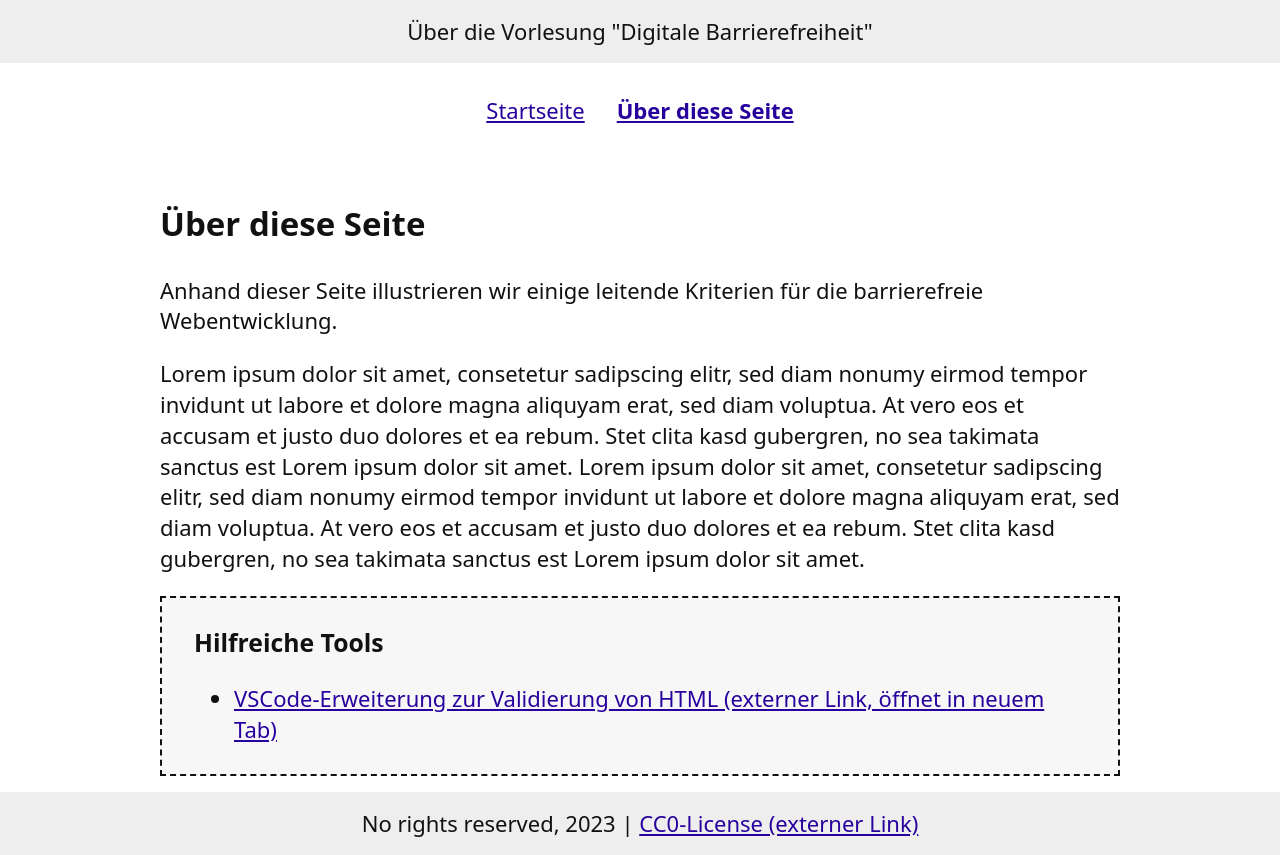
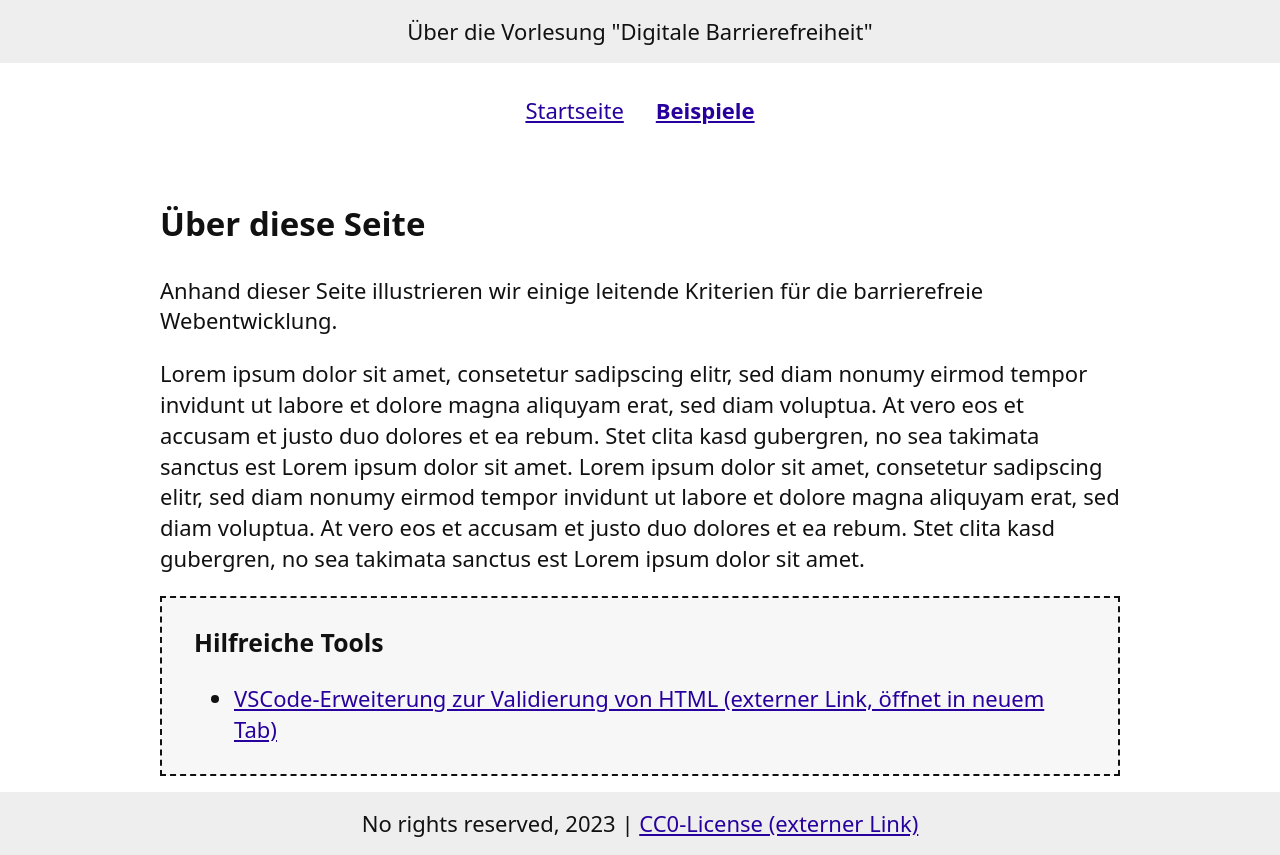
Before and after one commit to SebastianT23/a11y-thi, a plain HTML site: page examples.html in a window 1280 px wide. Drawn offline with Linux system fonts and the light colour scheme.

Commit message:
Rename about page to examples

```diff
--- a/about.html
+++ b/examples.html
@@ -15,7 +15,7 @@
     <nav>
         <ul>
             <li><a href="index.html">Startseite</a></li>
-            <li><a href="about.html" class="active">Über diese Seite</a></li>
+            <li><a href="examples.html" class="active">Beispiele</a></li>
         </ul>
     </nav>
 
```
Also changed, not shown: index.html (+1 -1 lines).
